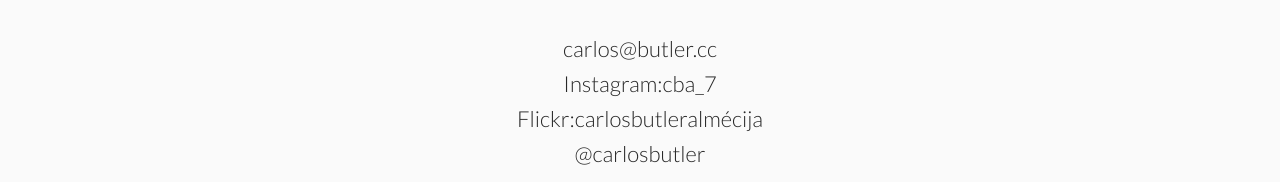
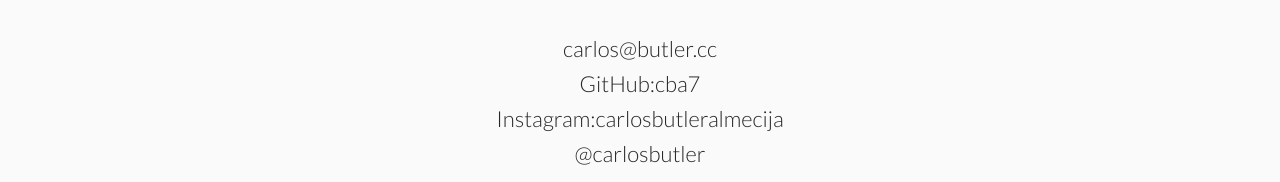
Before and after one commit to cjba7/cjba7.github.io, a plain HTML site: page index.html in a window 1280 px wide. Shown: the part 427-609 px from the top of the page. Drawn offline with Linux system fonts and the light colour scheme.

Commit message:
External links updated
Changed Instagram URL.
Removed Flickr.
Added GitHub.

```diff
--- a/index.html
+++ b/index.html
@@ -21,11 +21,11 @@
 
     <section>
       <span><a href="mailto:carlos@butler.cc">carlos@butler.cc</a></span>
-      <span><a href="https://instagram.com/cba_7">Instagram:cba_7</a></span>
-      <span><a href="https://www.flickr.com/carlosbutleralmecija">Flickr:carlosbutleralmécija</a></span>
+      <span><a href="https://github.com/cba7">GitHub:cba7</a></span>
+      <span><a href="https://instagram.com/carlosbutleralmecija">Instagram:carlosbutleralmecija</a></span>
       <span><a href="https://twitter.com/carlosbutler">@carlosbutler</a></span>
     </section>
   </body>
 </html>
 
-<!-- If you are reading this, you've better activites to do 👍 -->
+<!-- If you are reading this, you've better activites to be doing 👍 -->
```
